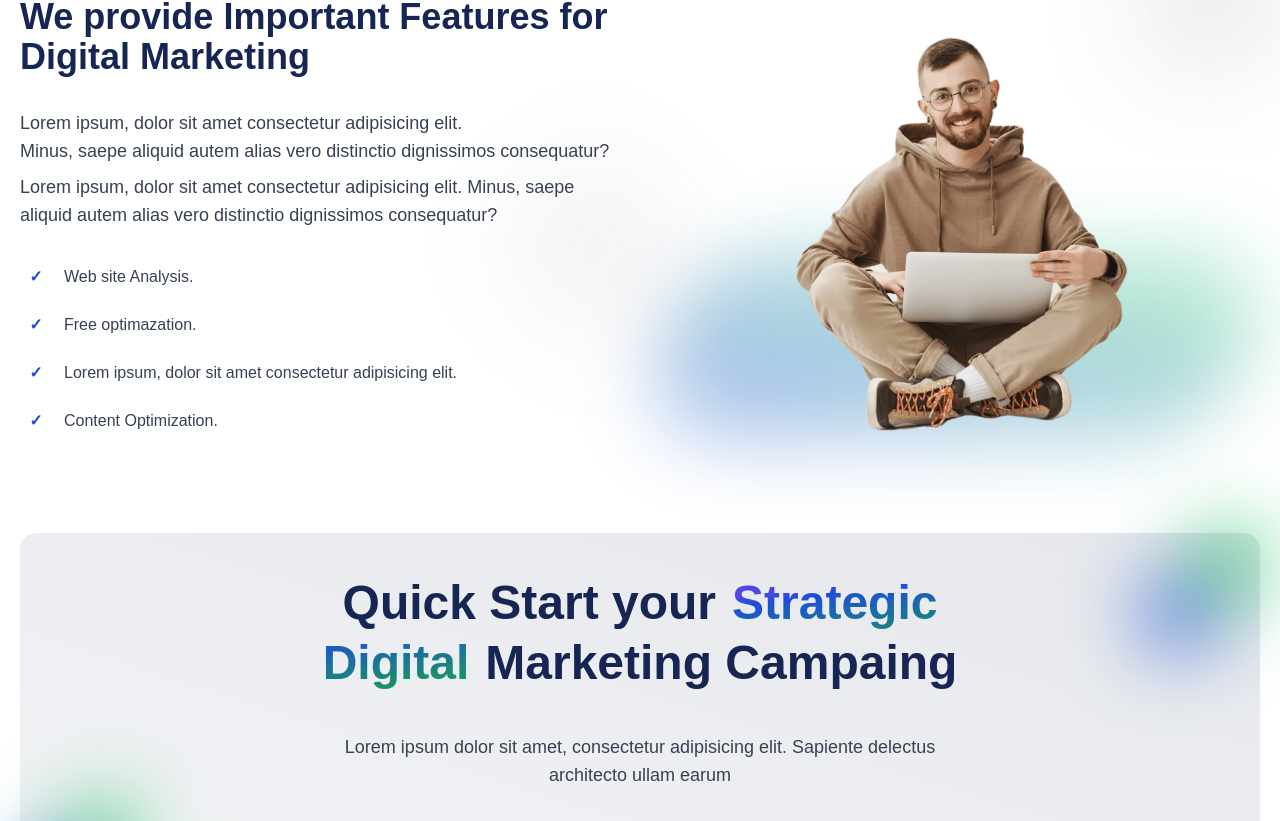
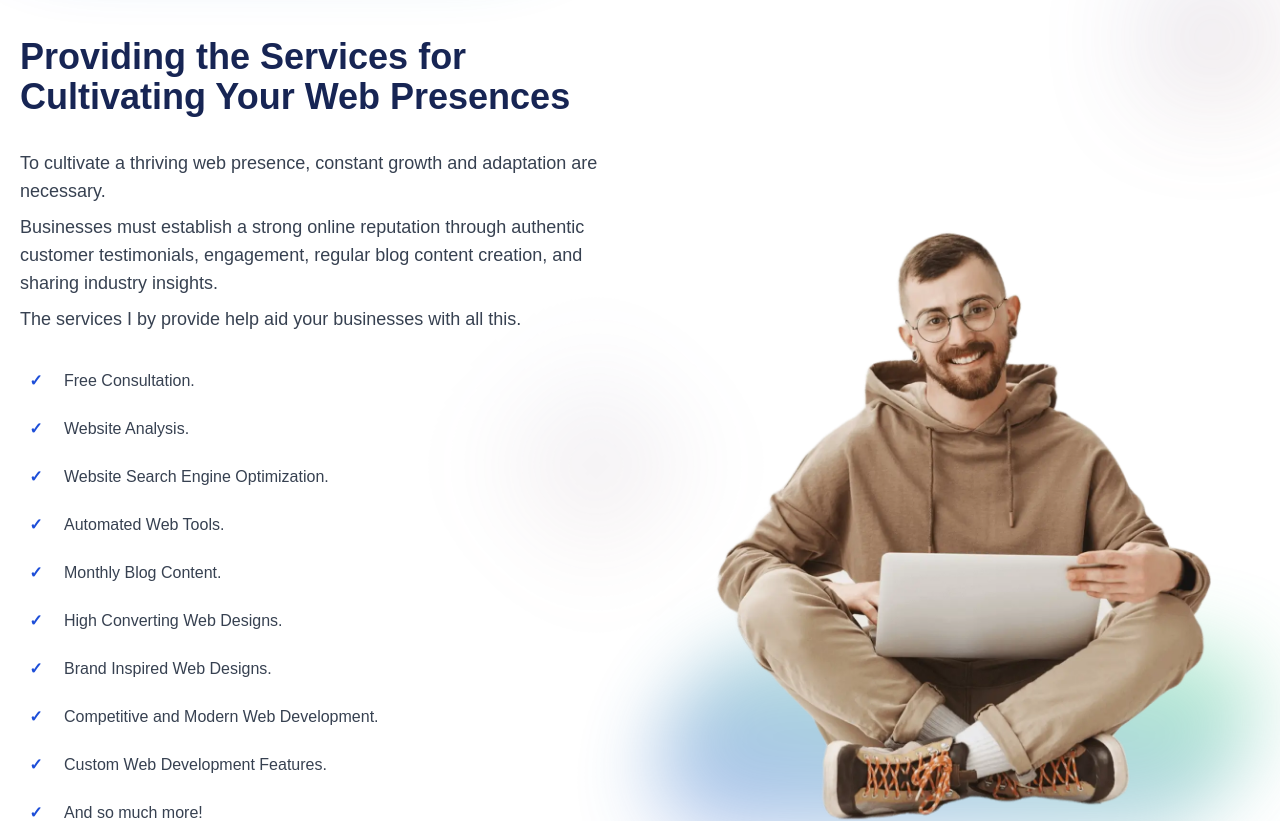
Before and after one commit to charlescaseymartin/charlescaseymartin.github.io, a Next.js app: page / in a window 1280 px wide. Shown: the part 2128-2949 px from the top of the page. Built offline with nearby package versions, Linux system fonts and the light colour scheme.

Commit message:
updated about section

```diff
--- a/components/sections/home/about.tsx
+++ b/components/sections/home/about.tsx
@@ -43,7 +43,7 @@ export default function About() {
 
         <div className='flex-1 flex midmd:w-7/12 lg:w-1/2 flex-col'>
           <Title>
-            Unlocking the Power of Digital
+            Unlocking the Power of Digital Assets
           </Title>
           <Paragraph className='mt-8'>
             In this ever-evolving digital age, businesses need to stay ahead of the curve to remain competitive.
@@ -60,9 +60,9 @@ export default function About() {
             </Info>
 
             <Info title='Vision' icon={VisionIcon}>
-              {/* Building digital assets that out live ever-changing social media trends. */}
+              Helping more businesses see the true power of the web when used right.
               <br />
-              <LearnMoreLink href='/about#mission' />
+              <LearnMoreLink href='/about#vision' />
             </Info>
           </div>
         </div>
--- a/components/sections/home/cta.tsx
+++ b/components/sections/home/cta.tsx
@@ -33,14 +33,13 @@ export default function CTA() {
 
           <div className='mx-auto text-center max-w-xl md:max-w-2xl relative'>
             <h1 className='text-3xl/tight sm:text-4xl/tight md:text-5xl/tight font-bold text-heading-1'>
-              Quick Start your
-              <ColourfulText text='Strategic Digital' />
-              Marketing Campaing
+              Ready to take your
+              <ColourfulText text='Digital Presence' />
+              to the Next Level?
             </h1>
 
             <Paragraph className={'pt-10'}>
-              Lorem ipsum dolor sit amet, consectetur adipisicing elit. Sapiente
-              delectus architecto ullam earum
+              Contact us today for a free consultation and let us turn your vision into reality.
             </Paragraph>
 
             <div className='mx-auto max-w-md sm:max-w-xl pt-10'>
--- a/components/sections/home/features.tsx
+++ b/components/sections/home/features.tsx
@@ -5,10 +5,16 @@ import Title from '@/components/shared/title';
 
 
 const features = [
-  'Web site Analysis.',
-  'Free optimazation.',
-  'Lorem ipsum, dolor sit amet consectetur adipisicing elit.',
-  'Content Optimization.'
+  'Free Consultation.',
+  'Website Analysis.',
+  'Website Search Engine Optimization.',
+  'Automated Web Tools.',
+  'Monthly Blog Content.',
+  'High Converting Web Designs.',
+  'Brand Inspired Web Designs.',
+  'Competitive and Modern Web Development.',
+  'Custom Web Development Features.',
+  'And so much more!',
 ];
 
 export default function Features() {
@@ -17,15 +23,19 @@ export default function Features() {
       <Container className='flex flex-col midmd:flex-row gap-10 lg:gap-12'>
         <div className='flex-1 flex midmd:w-7/12 lg:w-1/2 flex-col'>
           <Title>
-            We provide Important Features for Digital Marketing
+            Providing the Services for Cultivating Your Web Presences
           </Title>
           <Paragraph className='mt-8'>
-            Lorem ipsum, dolor sit amet consectetur adipisicing elit.
-            <br />
-            Minus, saepe aliquid autem alias vero distinctio dignissimos consequatur?
+            To cultivate a thriving web presence, constant growth and adaptation are necessary.
           </Paragraph>
+
           <Paragraph className='mt-2'>
-            Lorem ipsum, dolor sit amet consectetur adipisicing elit. Minus, saepe aliquid autem alias vero distinctio dignissimos consequatur?
+            Businesses must establish a strong online reputation through authentic customer testimonials, engagement,
+            regular blog content creation, and sharing industry insights.
+          </Paragraph>
+
+          <Paragraph className='mt-2'>
+            The services I by provide help aid your businesses with all this.
           </Paragraph>
 
           <ul className='mt-8 space-y-4 text-heading-3 font-medium'>
@@ -40,9 +50,9 @@ export default function Features() {
 
         <div className='max-w-md mx-auto midmd:max-w-none lg:mx-0  lg:pr-10 xl:pr-2 flex-1 flex w-11/12 midmd:w-5/12 lg:w-1/2 midmd:h-auto'>
           <div className='w-full h-80 sm:h-96 midmd:h-full relative'>
-            <div className='absolute rotate-45 -left-5 md:-left-10 lg:-left-20 xl:-left-24 p-1 top-1/2 w-16 h-16 bg-gradient-to-br from-primary to-orange-400 blur-3xl opacity-50'/>
-            <div className='absolute  p-1 -top-4 md:-top-10 right-0 w-20 h-20 bg-gradient-to-br from-primary to-orange-400 rounded-full blur-3xl opacity-60'/>
-            <span className='absolute w-full aspect-[16/5] -skew-x-12 rounded-full bg-gradient-to-tr from-primary to-green-400 opacity-40 blur-2xl left-0 bottom-0'/>
+            <div className='absolute rotate-45 -left-5 md:-left-10 lg:-left-20 xl:-left-24 p-1 top-1/2 w-16 h-16 bg-gradient-to-br from-primary to-orange-400 blur-3xl opacity-50' />
+            <div className='absolute  p-1 -top-4 md:-top-10 right-0 w-20 h-20 bg-gradient-to-br from-primary to-orange-400 rounded-full blur-3xl opacity-60' />
+            <span className='absolute w-full aspect-[16/5] -skew-x-12 rounded-full bg-gradient-to-tr from-primary to-green-400 opacity-40 blur-2xl left-0 bottom-0' />
             <img src='/images/dev-with-c.webp' alt='banner image' width='1240' height='1385' className=' w-auto left-1/2 -translate-x-1/2 absolute bottom-0 max-h-full' />
           </div>
         </div>
```
